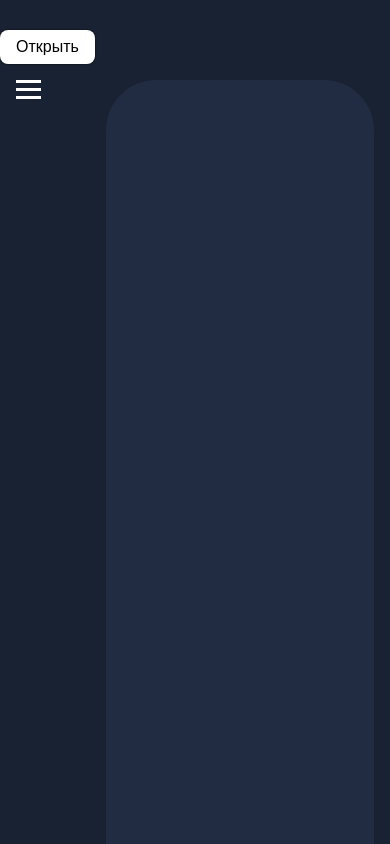
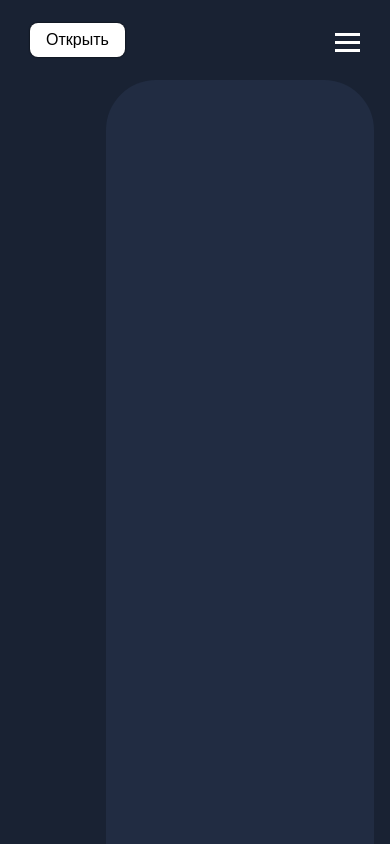
Before and after one commit to comp-master-byte/dfa-media, a React (Create React App) app: page / in a window 390 px wide. Built offline with nearby package versions, Linux system fonts and the light colour scheme; a web font is replaced by a local one.

Commit message:
адаптив для меню

```diff
--- a/src/components/Header/Header.module.scss
+++ b/src/components/Header/Header.module.scss
@@ -1,5 +1,3 @@
 .header {
     width: 100%;
-    height: 5rem;
-    padding-top: 1.875rem;
 }
--- a/src/components/Layout/Layout.jsx
+++ b/src/components/Layout/Layout.jsx
@@ -1,19 +1,33 @@
-import React from 'react';
+import React, { useState } from "react";
 import styles from "./Layout.module.scss";
 import { Outlet } from 'react-router-dom';
 import { Navigation } from '../Navigation/Navigation.jsx';
 import { Header } from '../Header/Header';
 
 export const Layout = () => {
+
+    const [isOpenMenu, setIsOpenMenu] = useState(false);
+
+    const toggleHandler = () => setIsOpenMenu(prev => !prev);
+
     return (
         <div className={styles.wrapper}>
             <div className={styles.container}>
-                <Header />
+                <div className={styles.header}>
+                    <div>
+                        <Header />
+                    </div>
+                    <div className={styles.burger} onClick={toggleHandler}>
+                        <div className={styles.burder__lines}></div>
+                        <div className={styles.burder__lines}></div>
+                        <div className={styles.burder__lines}></div>
+                    </div>
+                </div>
             </div>
             <div className={styles.container}>
                 <div className={styles.mainContent}>
                     <div className={styles.navigationContent}>
-                        <Navigation />
+                        <Navigation isOpenMenu={isOpenMenu} />
                     </div>
                     <div className={styles.outletContent}>
                         <Outlet />
--- a/src/components/Layout/Layout.module.scss
+++ b/src/components/Layout/Layout.module.scss
@@ -39,6 +39,37 @@
     }
 }
 
+.header {
+    display: flex;
+    align-items: center;
+    justify-content: space-between;
+    padding: 1.875rem;
+    height: 5rem;
+}
+
+.burger {
+    width: 25px;
+    height: 14px;
+    cursor: pointer;
+    display: none;
+
+    .burder__lines {
+        display: block;
+        background-color: #fff;
+        width: 100%;
+        height: 3px;
+        margin-bottom: 5px;
+
+        &:last-child {
+            margin-bottom: 0 !important;
+        }
+
+        &:first-child {
+            transform: rotate(180deg);
+        }
+    }
+}
+
 @media (min-width: 1920px) {
     div.container {
         max-width: 1600px !important;
@@ -50,3 +81,9 @@
         padding: 0 1rem;
     }
 }
+
+@media (max-width: 1049px) {
+    div.burger {
+        display: block;
+    }
+}
--- a/src/components/Navigation/Navigation.jsx
+++ b/src/components/Navigation/Navigation.jsx
@@ -1,4 +1,4 @@
-import React, { Fragment, useState } from 'react';
+import React, { Fragment } from "react";
 import styles from "./Navigation.module.scss";
 import { DfaLink } from '../../UI/DfaLink/DfaLink.jsx';
 import structure from "../../images/icons/structure.svg";
@@ -13,20 +13,15 @@ import activeDiscuss from "../../images/activeIcons/discuss.svg";
 import activeShop from "../../images/activeIcons/shop.svg";
 import activeMaraphon from "../../images/activeIcons/marathon.svg";
 import activeLanding from "../../images/activeIcons/landing.svg";
-import { FiHeart } from "react-icons/fi"
+import { FiHeart } from "react-icons/fi";
 
-export const Navigation = () => {
+export const Navigation = (props) => {
 
-    const [isOpenMenu, setIsOpenMenu] = useState(false);
+    const { isOpenMenu } = props;
 
     return (
         <Fragment>
-            <div className={styles.burger}>
-                <div className={styles.burder__lines}></div>
-                <div className={styles.burder__lines}></div>
-                <div className={styles.burder__lines}></div>
-            </div>
-            <div className={styles.menu}>
+            <div className={isOpenMenu ? `${styles.menu} ${styles.active}` : styles.menu}>
                 <DfaLink
                     to='/dashboard'
                     textLink="Дашбоард"
--- a/src/components/Navigation/Navigation.module.scss
+++ b/src/components/Navigation/Navigation.module.scss
@@ -1,28 +1,19 @@
-.burger {
-    width: 25px;
-    height: 14px;
-    cursor: pointer;
-    display: none;
+@media (max-width: 1049px) {
 
-    .burder__lines {
-        display: block;
-        background-color: #fff;
+    div.menu {
+        position: fixed;
         width: 100%;
-        height: 3px;
-        margin-bottom: 5px;
+        height: 100vh;
+        background-color: #192233;
+        top: 80px;
+        left: -100%;
+        text-align: center;
+        z-index: 5;
+        transition: .5s;
+    }
 
-        &:last-child {
-            margin-bottom: 0 !important;
-        }
+    div.active {
+        left: 0;
+        transition: .5s;
     }
 }
-
-@media (max-width: 1049px) {
-    div.burger {
-        display: block;
-    }
-
-    div.menu {
-        display: none;
-    }
-}
```
